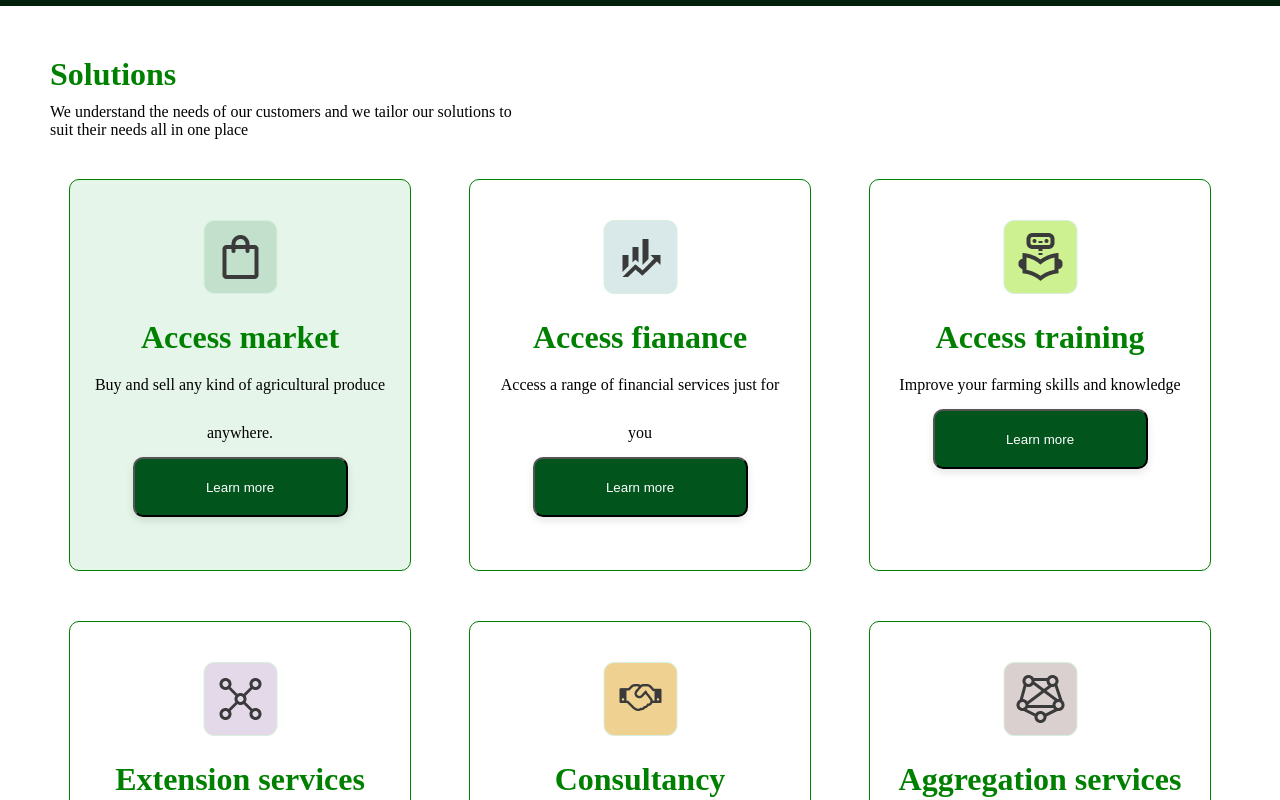
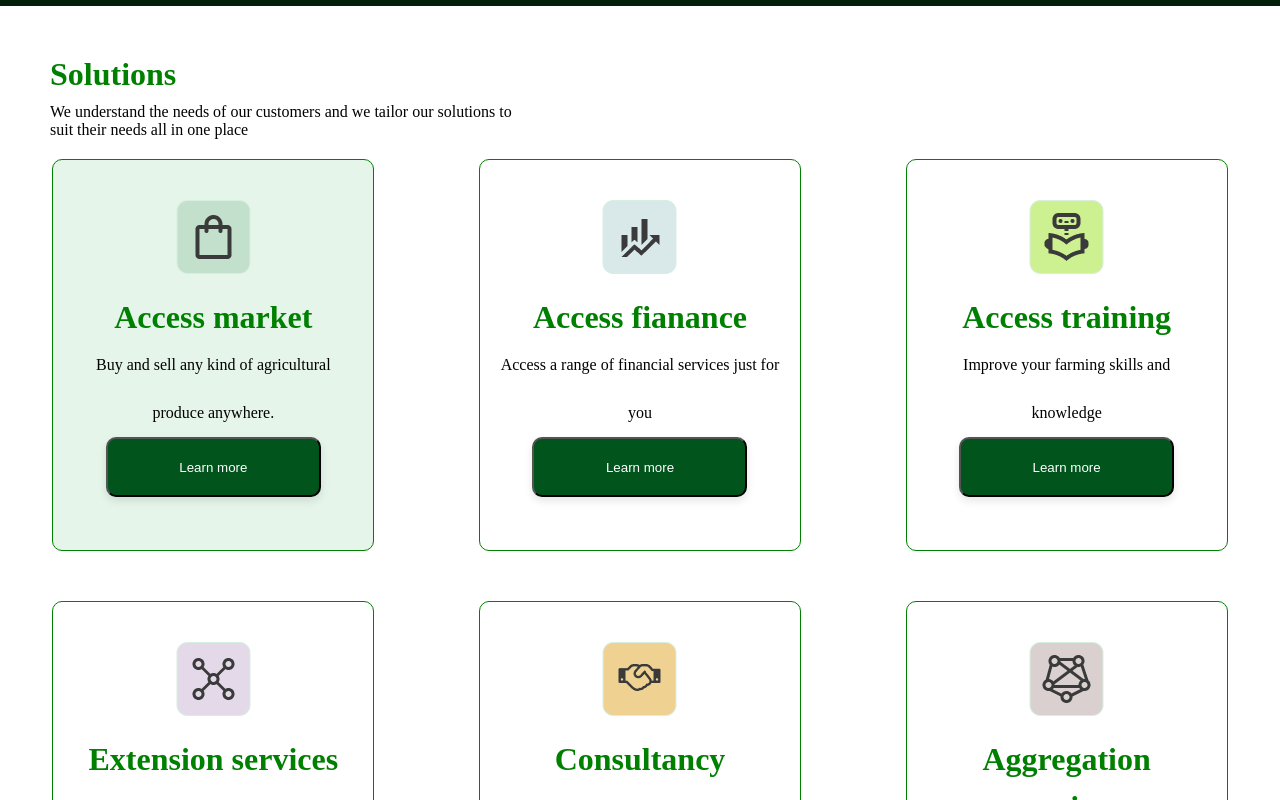
Before and after one commit to AbdullahTayyab894/newproject, a React (Create React App) app: page / in a window 1280 px wide. Shown: the part 820-1620 px from the top of the page. Built offline with nearby package versions, Linux system fonts and the light colour scheme.

Commit message:
responsive

```diff
--- a/src/components/ads/Ads.css
+++ b/src/components/ads/Ads.css
@@ -256,3 +256,32 @@
     }
 
 }
+@media (max-width:400px) {
+    .img1 {
+        display: flex;
+        margin: auto;
+        width: 240px;
+        padding-bottom: 20px;
+        padding-top: 20px;
+    }
+
+    .img2 {
+        display: flex;
+        margin: auto;
+        width: 240px;
+    }
+
+    .img3 {
+        display: flex;
+        margin: auto;
+        width: 240px;
+        padding-bottom: 20px;
+        padding-top: 20px;
+    }
+
+    .img4 {
+        display: flex;
+        margin: auto;
+        width: 240px;
+    }
+}
--- a/src/components/description/Description.css
+++ b/src/components/description/Description.css
@@ -130,3 +130,29 @@
         margin-bottom: 10px;
     }
 }
+
+@media (max-width:375px) {
+    .first-img {
+        display: flex;
+        margin: auto;
+        width: 275px;
+    }
+
+    .second-img {
+        display: flex;
+        width: 275px;
+        margin: auto;
+        margin-bottom: 20px;
+    }
+    .description {
+        padding: 20px;
+        font-family: Roboto;
+        font-size: 40px;
+        font-weight: 700;
+        line-height: 70px;
+        letter-spacing: 0em;
+        text-align: left;
+        color: #FFFFFF;
+    }
+
+}
--- a/src/components/header/Header.css
+++ b/src/components/header/Header.css
@@ -16,10 +16,12 @@
 
 .header-menu {
   max-width: 500px;
-  min-width: 360px;
+  min-width: 260px;
   display: flex;
+  flex-wrap: wrap;
   list-style-type: none;
   justify-content: space-between;
+  padding: 0px 10px 0px 10px;
 }
 
 .header-menu>li {
@@ -29,6 +31,7 @@
   font-size: 16px;
   line-height: 24px;
   color: #3A3A3A;
+  margin-left: 5px;
 }
 
 .header-menu>li:hover {
@@ -52,8 +55,8 @@
 }
 
 .search-input {
-  max-width: 400px;
-  min-width: 340px;
+  max-width: 500px;
+  min-width: 240px;
   height: 44px;
   background: #FFFFFF;
   border-radius: 20px;
--- a/src/components/offers/Offers.css
+++ b/src/components/offers/Offers.css
@@ -26,7 +26,7 @@
 .offer-parent-child1 {
     display: "flex";
     position: relative;
-    width: 300px;
+    max-width: 300px;
     margin: auto;
     margin-top: 30px;
 }
@@ -196,10 +196,14 @@
     background: #FFFFFF;
 }
 
-@media (min-width:370px) and (max-width:720px) {
+@media (max-width:720px) {
     .offer-parent-child1>:nth-child(3) {
         position: static;
         margin: auto;
-        padding-top: 30px;
+        /* padding-top: 30px; */
+    }
+    .offer-parent-child1>:nth-child(2){
+        position: static;
+        margin: auto;
     }
 }
--- a/src/components/selection/Selection.js
+++ b/src/components/selection/Selection.js
@@ -32,7 +32,7 @@ const Solution = () => {
                             return (
                                 <div style={{
                                     width: "500px",
-                                    minWidth: "360px",
+                                    // minWidth: "360px",
                                     margin: "auto",
                                     textAlign: "left",
                                     lineHeight: "3em",
--- /dev/null
+++ b/src/components/solution/Solution.css
@@ -0,0 +1,43 @@
+.solution-parent-div {
+    display: flex;
+    flex-direction: row;
+    flex-wrap: wrap;
+    justify-content: space-around;
+}
+
+.solution-first-dev {
+    width: 280px;
+    height: 350px;
+    border: 1px solid green;
+    border-radius: 10px;
+    margin-bottom: 10px;
+    /* margin-left: 20px; */
+    text-align: center;
+    line-height: 3em;
+    padding: 40px 20px 0px 20px;
+    background: rgba(0, 153, 51, 0.1);
+}
+
+.solution-all-div {
+    width: 280px;
+    height: 350px;
+    /* margin-left: 20px; */
+    border: 1px solid green;
+    border-radius: 10px;
+    margin-bottom: 10px;
+    text-align: center;
+    line-height: 3em;
+    padding: 40px 20px 0px 20px;
+}
+
+@media (max-width:375px) {
+    .solution-first-dev {
+        width: 220px;
+        padding: 40px 10px 0px 10px;
+    }
+
+    .solution-all-div {
+        width: 220px;
+        padding: 40px 10px 0px 10px;
+    }
+}
--- a/src/components/solution/Solution.js
+++ b/src/components/solution/Solution.js
@@ -1,5 +1,6 @@
 import React from 'react'
 import { Data } from './SolutionDataApi'
+import './Solution.css'
 
 const Solution = () => {
     return (
@@ -11,13 +12,7 @@ const Solution = () => {
             <p style={{
                 marginLeft: "50px",
             }}>We understand the needs of our customers and we tailor our solutions to <br /> suit their needs all in one place</p>
-            <div style={{
-                display: "flex",
-                flexDirection: "row",
-                flexWrap: "wrap",
-                justifyContent: "space-around",
-                padding: "20px 40px 20px 40px",
-            }}>
+            <div className='solution-parent-div'>
                 {
                     Data.map((item, index) => {
                         return (
@@ -26,25 +21,12 @@ const Solution = () => {
                             }}>
                                 {
                                     item.id == 1 ? (
-                                        <div style={{
-                                            maxWidth: "350px",
-                                            minWidth:"300px",
-                                            height: "350px",
-                                            border: "1px solid green",
-                                            borderRadius: "10px",
-                                            marginBottom: "10px",
-                                            textAlign: "center",
-                                            lineHeight: "3em",
-                                            padding: "40px 20px 0px 20px",
-                                            background: "rgba(0, 153, 51, 0.1)",
-                                        }}>
+                                        <div className='solution-first-dev' >
                                             <img src={item.img} />
                                             <h1 style={{
                                                 color: "green"
                                             }}>{item.heading}</h1>
-                                            <p style={{
-                                                width:"300px",
-                                            }}>{item.description}</p>
+                                            <p>{item.description}</p>
                                             <button style={
                                                 {
                                                     width: "215px",
@@ -57,24 +39,12 @@ const Solution = () => {
                                             }>Learn more</button>
                                         </div>
                                     ) : (
-                                        <div style={{
-                                            maxWidth: "350px",
-                                            minWidth: "300px",
-                                            height: "350px",
-                                            border: "1px solid green",
-                                            borderRadius: "10px",
-                                            marginBottom: "10px",
-                                            textAlign: "center",
-                                            lineHeight: "3em",
-                                            padding: "40px 20px 0px 20px",
-                                        }}>
+                                        <div className='solution-all-div'>
                                             <img src={item.img} />
                                             <h1 style={{
                                                 color: "green"
                                             }}>{item.heading}</h1>
-                                            <p style={{
-                                                width:"300px"
-                                            }}>{item.description}</p>
+                                            <p>{item.description}</p>
                                             <button style={
                                                 {
                                                     width: "215px",
```
